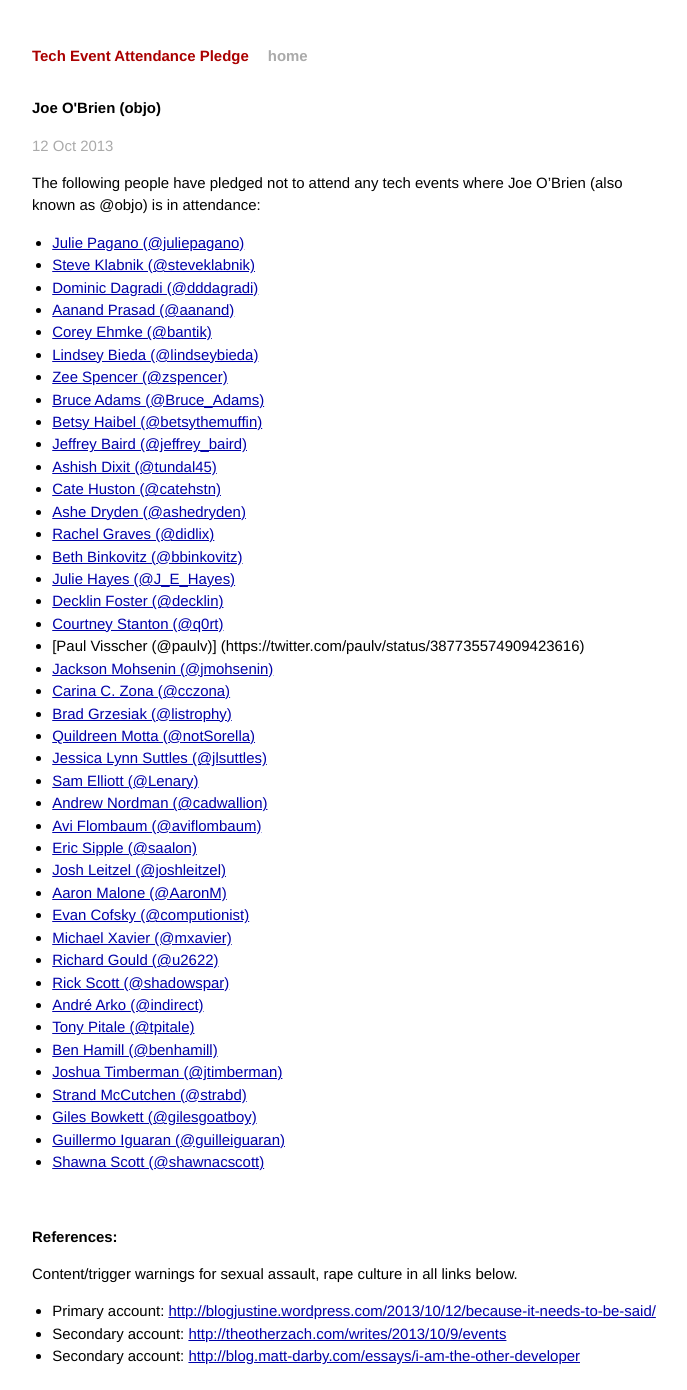
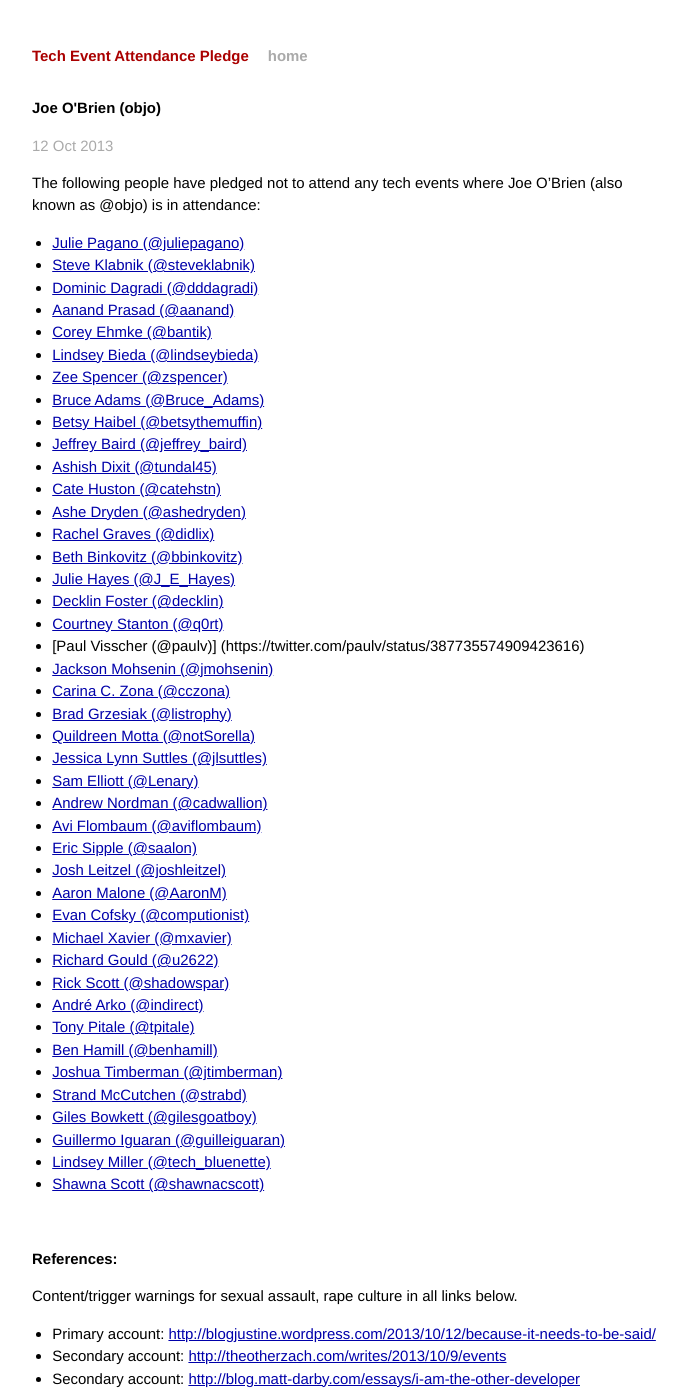
Before and after one commit to techtektek/tech-event-attendance-pledge.github.io, a Jekyll site: the page built from _posts/2013-10-12-objo.markdown, in a window 1280 px wide. Shown: the whole page, without its empty margins (294-981 px from the left). Built offline with Jekyll 4.4.1, drawn with Linux system fonts in a browser that asks for light colours; Markdown is read by kramdown in place of the engine named in the settings; before the commit the page ends 1368 px from its top, so only the background shows below that.

Commit message:
Add tech_bluenette.

```diff
--- a/_posts/2013-10-12-objo.markdown
+++ b/_posts/2013-10-12-objo.markdown
@@ -49,6 +49,7 @@ O'Brien (also known as @objo) is in attendance:
 * [Strand McCutchen (@strabd)](https://twitter.com/Strabd/status/389139290476642305)
 * [Giles Bowkett (@gilesgoatboy)](https://github.com/tech-event-attendance-pledge/tech-event-attendance-pledge.github.io/pull/25)
 * [Guillermo Iguaran (@guilleiguaran)](https://twitter.com/guilleiguaran/status/389150409941848064)
+* [Lindsey Miller (@tech_bluenette)](https://twitter.com/tech_bluenette/status/389166172463046656)
 * [Shawna Scott (@shawnacscott)](https://twitter.com/shawnacscott/statuses/389163972563177472)
 
 <br/>
```
